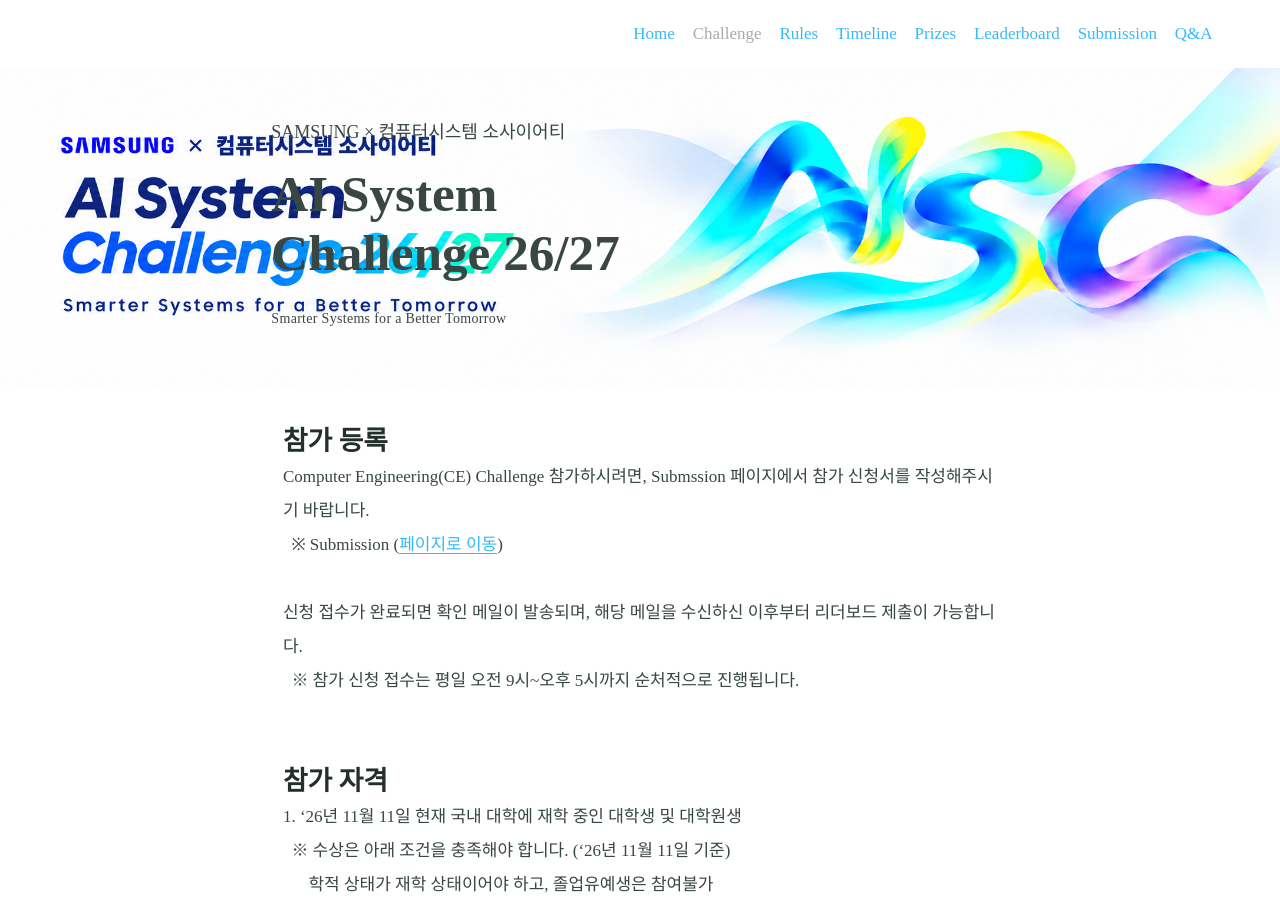
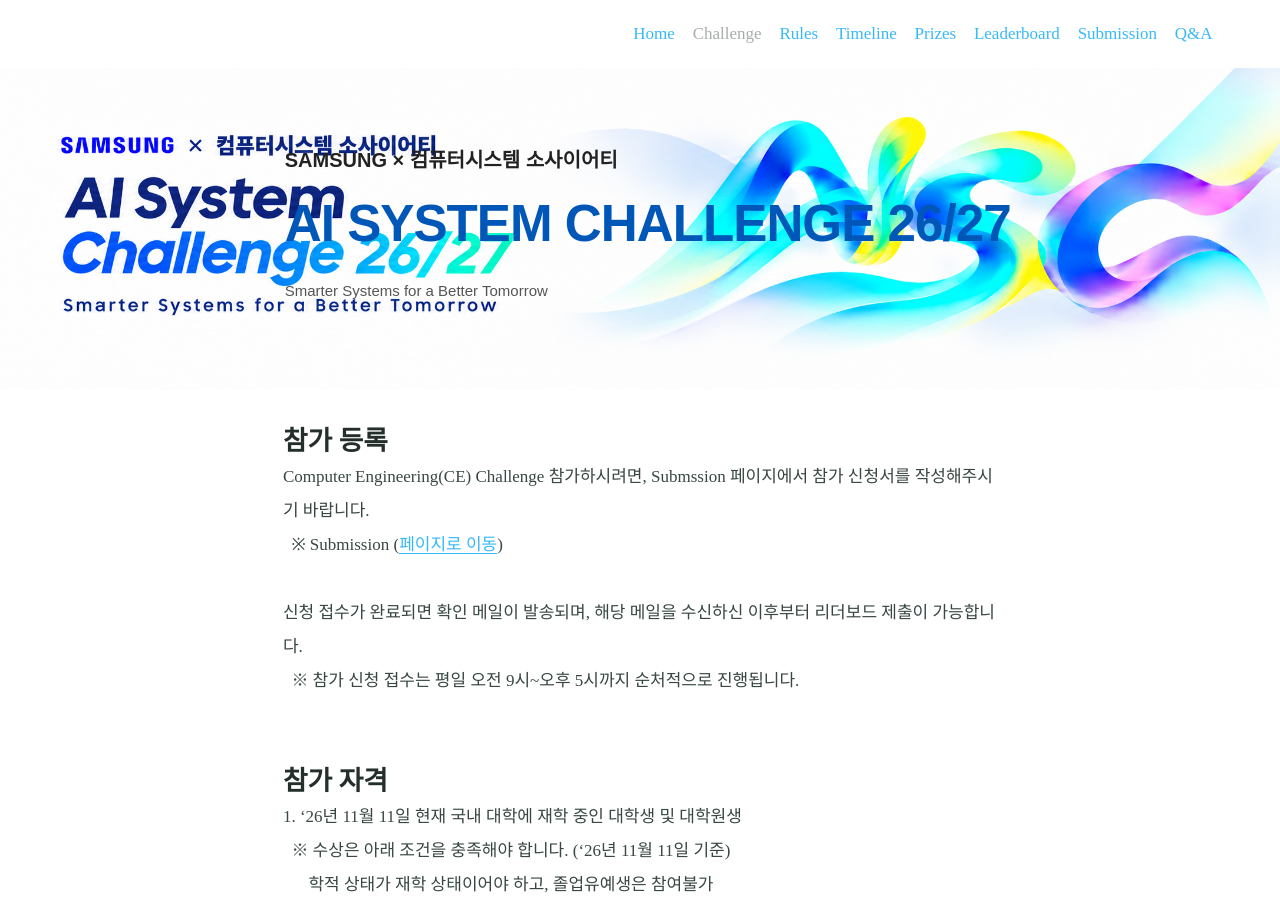
Before and after one commit to AISystemChallenge/AISystemChallenge.github.io, a Jekyll site: the page built from challenge.md, in a window 1280 px wide and 900 px high. Built offline with Jekyll 4.4.1, drawn with Linux system fonts in a browser that asks for light colours; some web fonts are replaced; part of the change alters nothing that is shown.

Commit message:
Update challenge.md

```diff
--- a/challenge.md
+++ b/challenge.md
@@ -1,36 +1,35 @@
 ---
 title:
 feature_text: |
-  <div style="
-    text-align: left;
-    width: 100%;
-    box-sizing: border-box;
-    padding-left: 2%;
-    margin: 0;
-  ">
+  <div style="text-align:left; padding-left:2%;">
 
     <div style="
-      font-size: 18px;
-      font-weight: 500;
-      margin-bottom: 16px;
+      font-family: Arial, sans-serif;
+      font-size: 20px;
+      font-weight: 600;
+      color: #222222;
+      margin-bottom: 18px;
     ">
       SAMSUNG × 컴퓨터시스템 소사이어티
     </div>
 
     <div style="
-      font-size: clamp(32px, 4vw, 58px);
+      font-family: Arial, sans-serif;
+      font-size: clamp(32px, 4vw, 60px);
       font-weight: 800;
+      color: #0057B8;
       line-height: 1.15;
+      letter-spacing: -1px;
       margin-bottom: 20px;
     ">
-      AI System<br>
-      Challenge 26/27
+      AI SYSTEM CHALLENGE 26/27
     </div>
 
     <div style="
-      font-size: 14px;
+      font-family: Arial, sans-serif;
+      font-size: 15px;
       font-weight: 300;
-      letter-spacing: 0.3px;
+      color: #555555;
     ">
       Smarter Systems for a Better Tomorrow
     </div>
```
